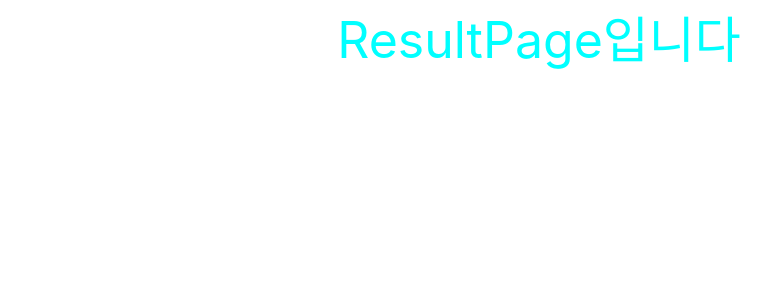
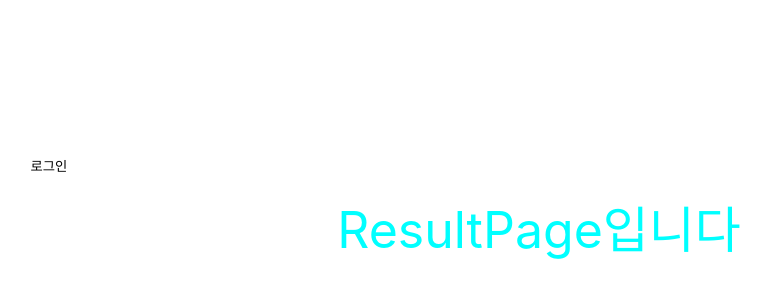
Before and after one commit to Geulida/Geulida-front, a React (Create React App) app: page /result in a window 1280 px wide. Shown: the top 300 px of the page, without its empty margins (101-872 px from the left). Built offline with nearby package versions, Linux system fonts and the light colour scheme.

Commit message:
design: 버튼, 입력창 컴포넌트 추가

```diff
--- a/src/App.tsx
+++ b/src/App.tsx
@@ -1,10 +1,19 @@
 import { BrowserRouter, Routes, Route } from 'react-router-dom';
 import './App.css';
 import ResultPage from './page/ResultPage';
+import Input from './component/common/Input';
+import Button from './component/common/Button';
+import { useState } from 'react'
 
 function App() {
+  const [email, setEmail] = useState('');
+  const [temp, setTemp] = useState('');
+
   return (
     <BrowserRouter>
+    <Input name='sdf' value={email} type= 'text' onChange={(e) => setEmail(e.target.value)} placeholder='이메일을 입력하세요'/>
+    <Input name='sdf' value={temp} type= 'password' onChange={(e) => setTemp(e.target.value)} placeholder='비밀번호를 입력하세요'/>
+    <Button value='로그인' onClick={() => console.log('버튼 클릭')}/>
       <Routes>
         <Route path='/result' element={<ResultPage />} />
       </Routes>
--- /dev/null
+++ b/src/component/common/Button/button.module.scss
@@ -0,0 +1,21 @@
+.button {
+  cursor: pointer;
+
+  width: 300px;
+  height: 50px;
+
+  border: none;
+  border-radius: 10px;
+
+  color: #000000;
+  background-color: #FFFFFF;
+  font-family: 'LeferiPoint-WhiteObliqueA', sans-serif;
+
+  transition: all 0.2s;
+
+  &:hover {
+    color: #FFFFFF;
+    background: rgba(0, 0, 0, 0.3);
+
+  }
+}
--- /dev/null
+++ b/src/component/common/Button/index.tsx
@@ -0,0 +1,22 @@
+import React from 'react';
+import styles from './button.module.scss';
+
+type Props = {
+  onClick: () => void;
+  value: string;
+}
+
+function Button({ onClick, value }: Props) {
+  return (
+    <>
+      <button
+        className={styles.button}
+        onClick={onClick}
+      >
+        {value}
+      </button>
+    </>
+  );
+}
+
+export default Button;
--- /dev/null
+++ b/src/component/common/Input/index.tsx
@@ -0,0 +1,28 @@
+import React, { ChangeEvent } from 'react';
+import styles from './input.module.scss';
+
+interface Props {
+  type: string;
+  placeholder: string;
+  name: string;
+  value: string;
+  onChange: (e: ChangeEvent<HTMLInputElement>) => void;
+}
+
+function Input({ type, placeholder, name, value, onChange }: Props) {
+  return (
+    <div className={styles.input__container}>
+      <input
+        className={styles.input}
+        type={type}
+        placeholder={placeholder}
+        name={name}
+        value={value}
+        required
+        onChange={onChange}
+      />
+    </div>
+  );
+}
+
+export default Input;
--- /dev/null
+++ b/src/component/common/Input/input.module.scss
@@ -0,0 +1,30 @@
+.input__container {
+  display: flex;
+}
+
+.input {
+  box-sizing: border-box;
+
+  width: 300px;
+  height: 50px;
+
+  border: 1px solid #FFFFFF;
+  border-radius: 100px;
+
+  color: #FFFFFF;
+  background-color: transparent;
+  font-family: 'LeferiPoint-WhiteObliqueA', sans-serif;
+
+  outline: none;
+
+  margin: 20px 0;
+  padding: 15px;
+
+  &::placeholder {
+    color: #FFFFFF;
+  }
+
+  &:last-child {
+    margin-top: 0px;
+  }
+}
```
